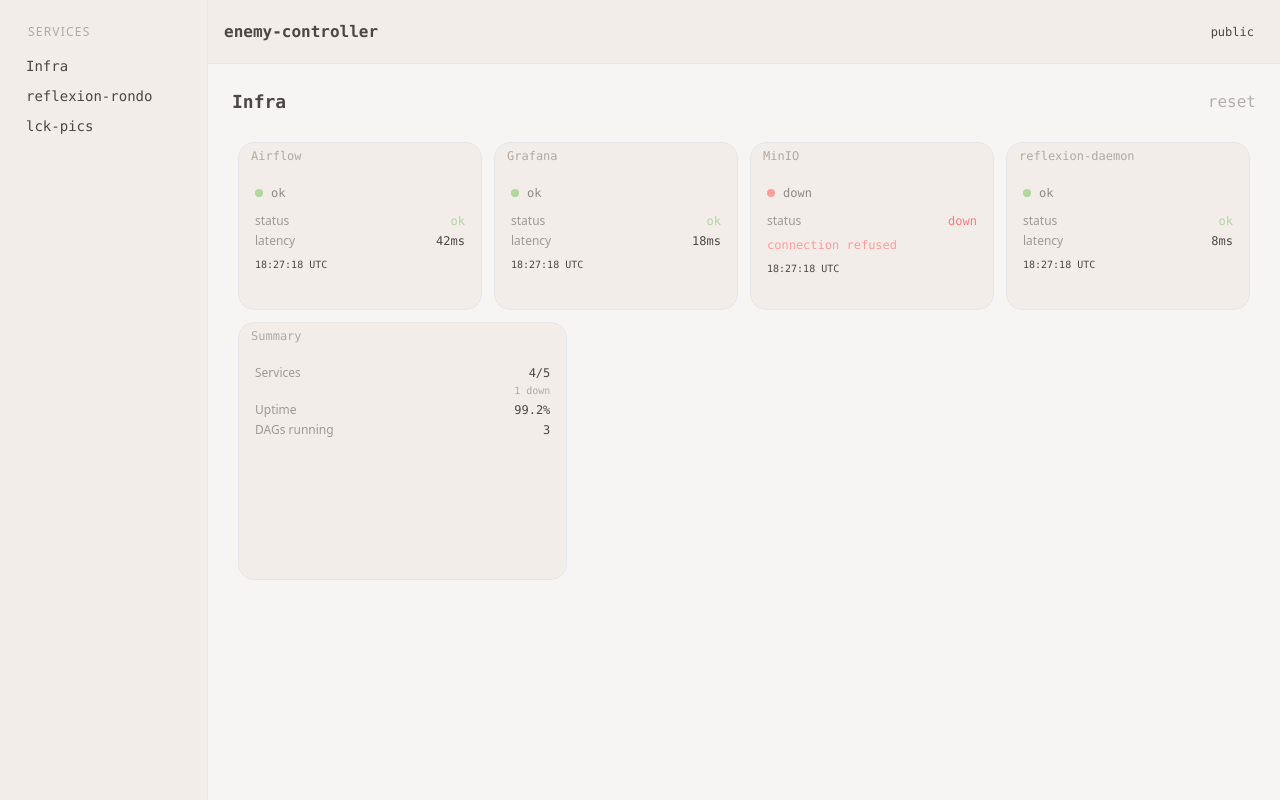
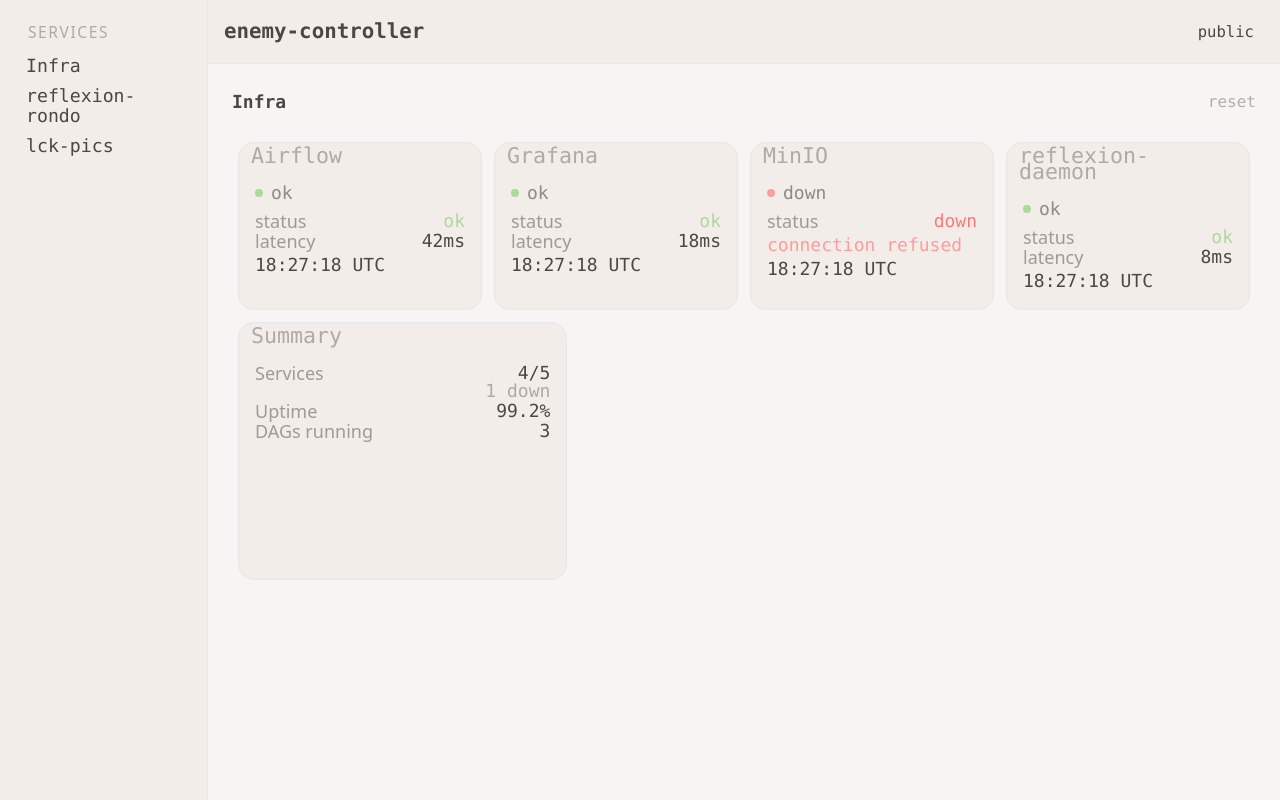
Before and after one commit to ikazen/enemy-controller, a FastAPI app: page / in a window 1280 px wide. Run offline with FastAPI, Linux system fonts and the light colour scheme; some libraries are stand-ins or nearby versions.

Commit message:
feat: 폰트 스케일 — 패널내용 1.5x, 메뉴/탭 1.3x, 패널타이틀 1.8x

```diff
--- a/templates/base.html
+++ b/templates/base.html
@@ -60,6 +60,20 @@
       color: oklch(var(--er) / 0.8);
       background: oklch(var(--er) / 0.08);
     }
+
+    /* ── Font scaling ── */
+    /* panel title (drag handle): ×1.8 */
+    .gs-drag-handle > span { font-size: 1.35rem; }
+
+    /* panel content: ×1.5 */
+    .card-scroll .text-xs  { font-size: 1.125rem; }
+    .card-scroll .text-sm  { font-size: 1.3125rem; }
+
+    /* sidebar + topbar: ×1.3 */
+    .drawer-side .text-xs  { font-size: 0.975rem; }
+    .drawer-side .text-sm  { font-size: 1.1375rem; }
+    .navbar .text-xs       { font-size: 0.975rem; }
+    .navbar .text-base     { font-size: 1.3rem; }
 
     /* Panel picker */
     .picker-item {
--- a/templates/partials/panel_health.html
+++ b/templates/partials/panel_health.html
@@ -32,7 +32,7 @@
     {% endif %}
   </div>
 
-  <p class="text-[10px] text-base-content/25 font-mono mt-auto">
+  <p class="text-xs text-base-content/25 font-mono mt-auto">
     {{ data.checked_at.strftime("%H:%M:%S") }} UTC
   </p>
 </div>
--- a/templates/partials/panel_metrics.html
+++ b/templates/partials/panel_metrics.html
@@ -7,7 +7,7 @@
       <span class="text-xs font-mono font-medium">{{ m.value }}</span>
     </div>
     {% if m.hint %}
-    <p class="text-[10px] text-base-content/40 font-mono -mt-0.5 text-right">{{ m.hint }}</p>
+    <p class="text-xs text-base-content/40 font-mono -mt-0.5 text-right">{{ m.hint }}</p>
     {% endif %}
     {% endfor %}
   </div>
--- a/templates/partials/panel_queue.html
+++ b/templates/partials/panel_queue.html
@@ -7,7 +7,7 @@
     {% for item in data.items %}
     <div class="flex items-center justify-between">
       <span class="text-xs font-mono text-base-content/60">{{ item.competition_id }}</span>
-      <span class="text-[10px] font-mono
+      <span class="text-xs font-mono
         {% if item.status == 'running' %}text-success
         {% else %}text-base-content/40{% endif %}">{{ item.status }}</span>
     </div>
--- a/templates/partials/panel_submissions.html
+++ b/templates/partials/panel_submissions.html
@@ -3,7 +3,7 @@
     {% for row in data %}
     <div class="flex flex-col">
       <span class="text-xs font-mono">{{ row.competition }}</span>
-      <span class="text-[10px] text-base-content/40 font-mono">{{ row.last_submission_at }}</span>
+      <span class="text-xs text-base-content/40 font-mono">{{ row.last_submission_at }}</span>
     </div>
     {% endfor %}
   </div>
```
